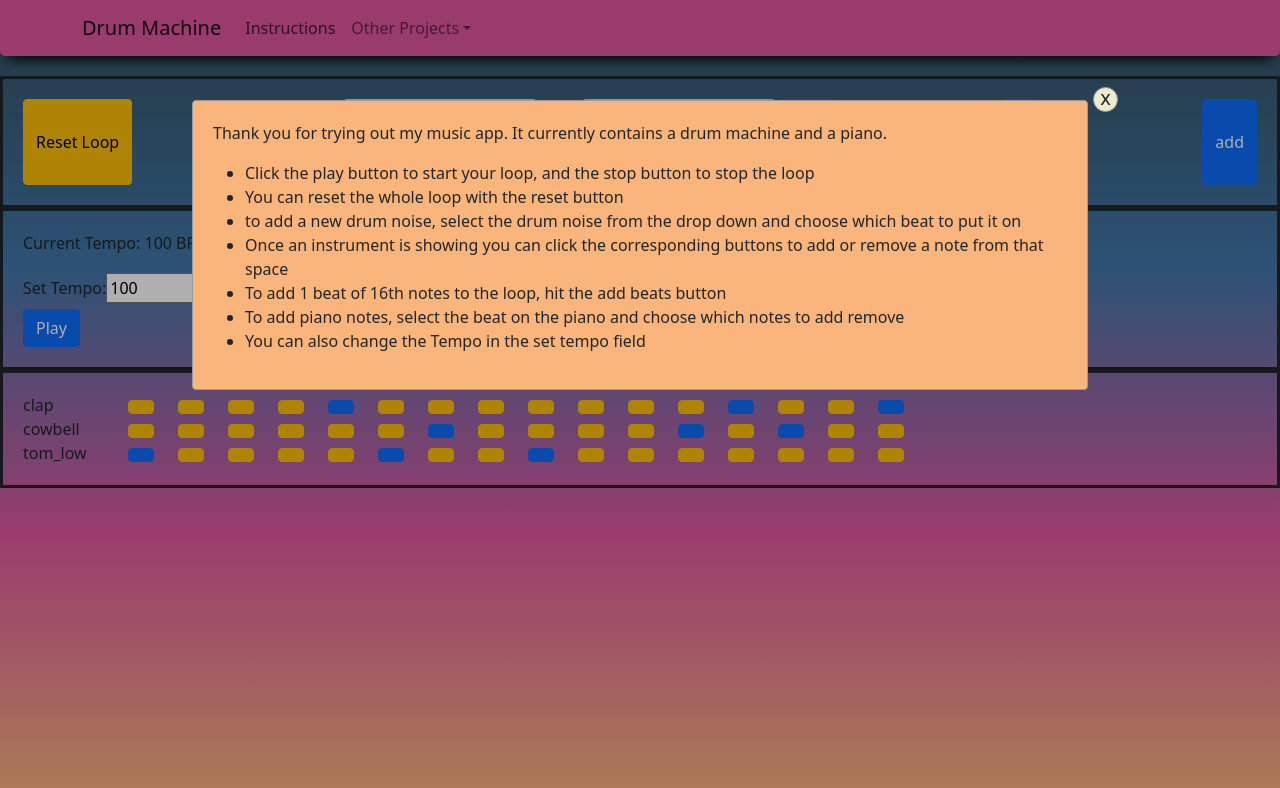
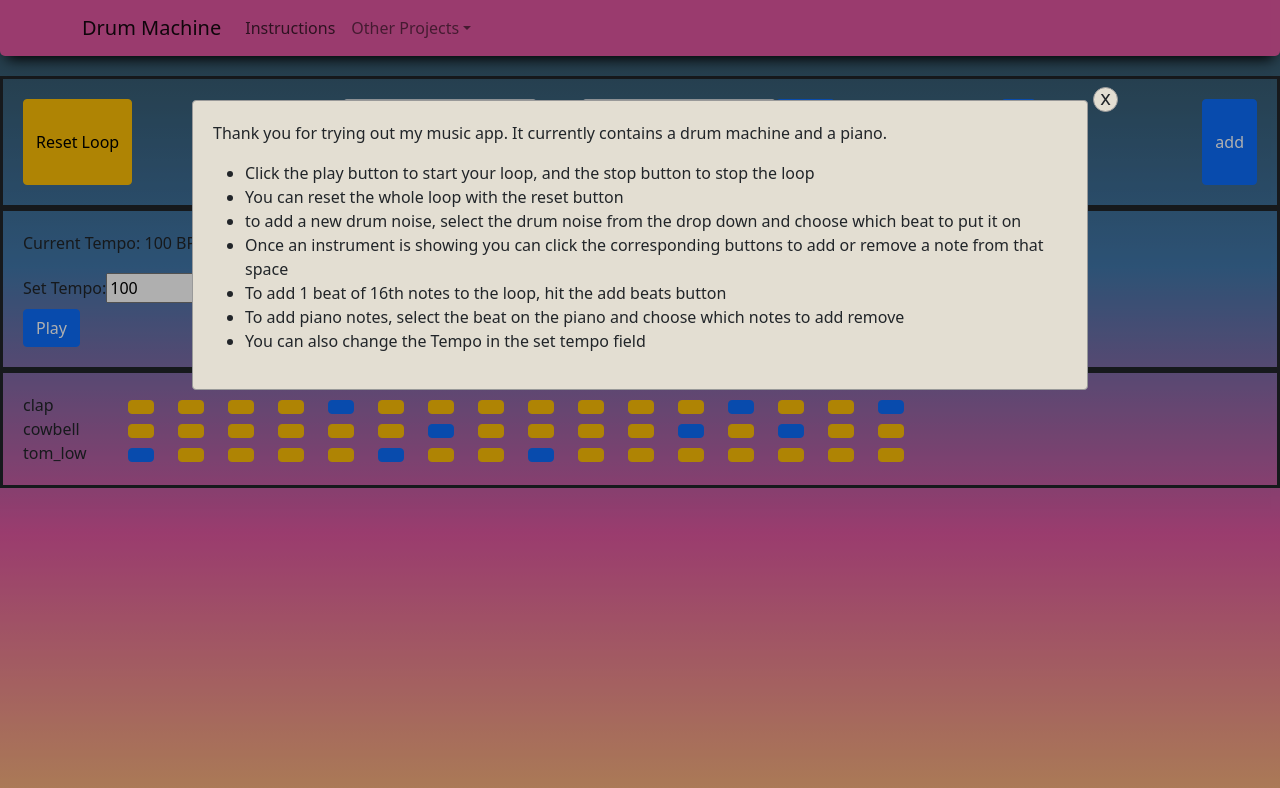
Before and after one commit to professional-pigeon/react-music-app, a React (Create React App) app: page / in a window 1280 px wide. Both pictures are taken after a click on the button "Instructions". Shown: the top 788 px of the page. Built offline with nearby package versions, Linux system fonts and the light colour scheme; no server answers.

Commit message:
change pop up to muted colors

```diff
--- a/src/components/header/Header.css
+++ b/src/components/header/Header.css
@@ -34,7 +34,7 @@
   padding: 20px;
   border: 1px solid #999;
   overflow: auto;
-  background-color: var(--color-two);
+  background-color: var(--muted-one);
 }
 
 .closeIcon {
@@ -43,7 +43,7 @@
   position: fixed;
   right: calc(15% - 30px);
   top: calc(100vh - 85vh - 33px);
-  background: var(--color-one);
+  background: var(--muted-one);
   width: 25px;
   height: 25px;
   border-radius: 50%;
```
